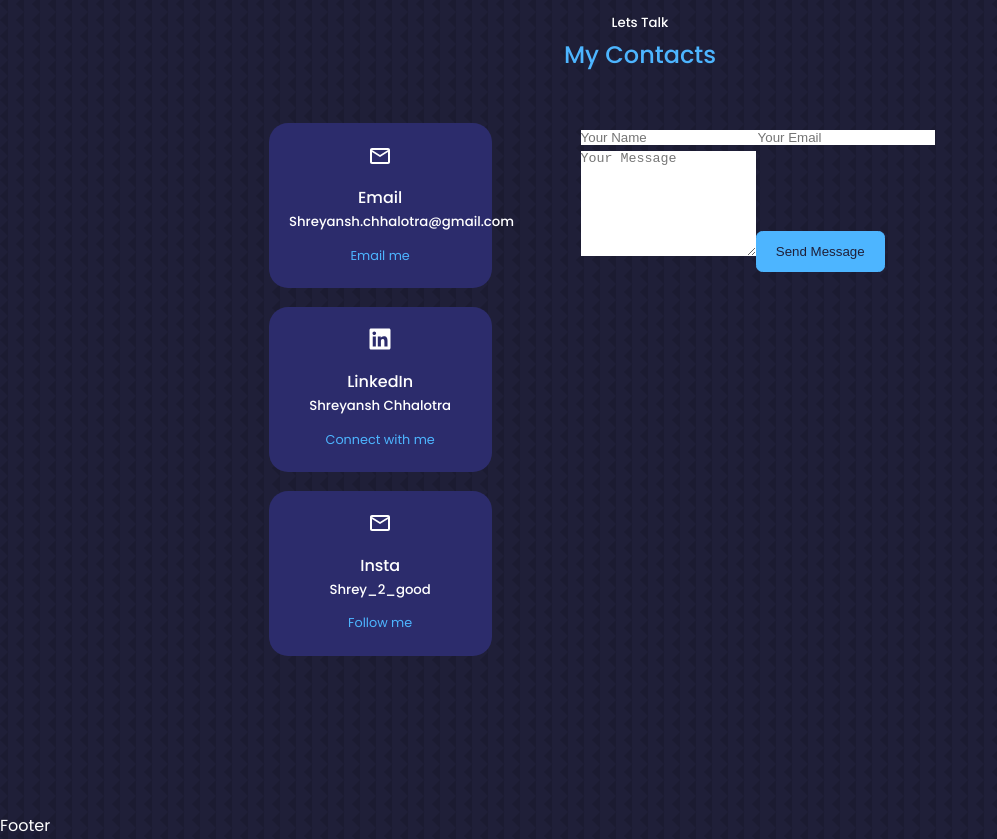
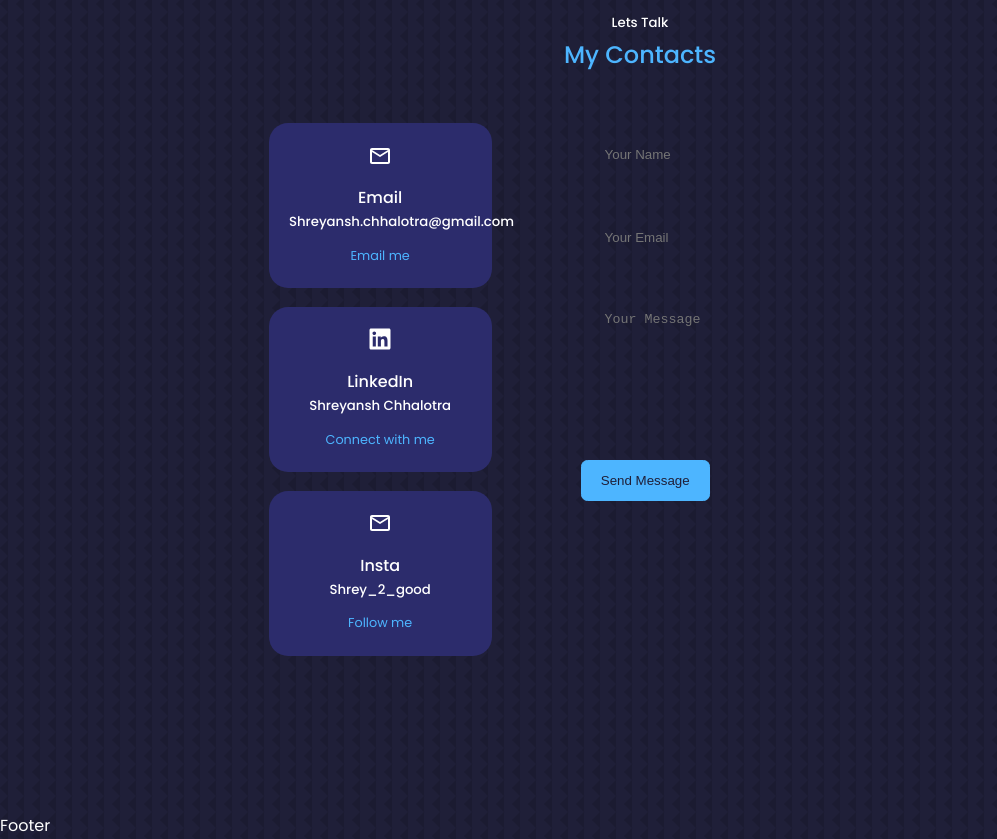
Before and after one commit to ShreyWey/personal-portfolio2.0, a React (Create React App) app: page / in a window 1280 px wide. Shown: the part 3700-4539 px from the top of the page, without its empty margins (0-997 px from the left). Built offline with nearby package versions, Linux system fonts and the light colour scheme.

Commit message:
text box

```diff
--- a/src/components/contact/contact.css
+++ b/src/components/contact/contact.css
@@ -35,3 +35,20 @@
     display: inline-block;
     font-size: .8rem;
 }
+
+/*FORM*/
+form {
+    display: flex;
+    flex-direction: column;
+    gap: 1.2rem;
+}
+
+input, textarea {
+    width: 100%;
+    padding: 1.5rem;
+    border-radius: .5rem;
+    background: transparent;
+    border: 2px solid var(--color-primary-variant);
+    resize: none;
+    color: var(--color-white);
+}
```
